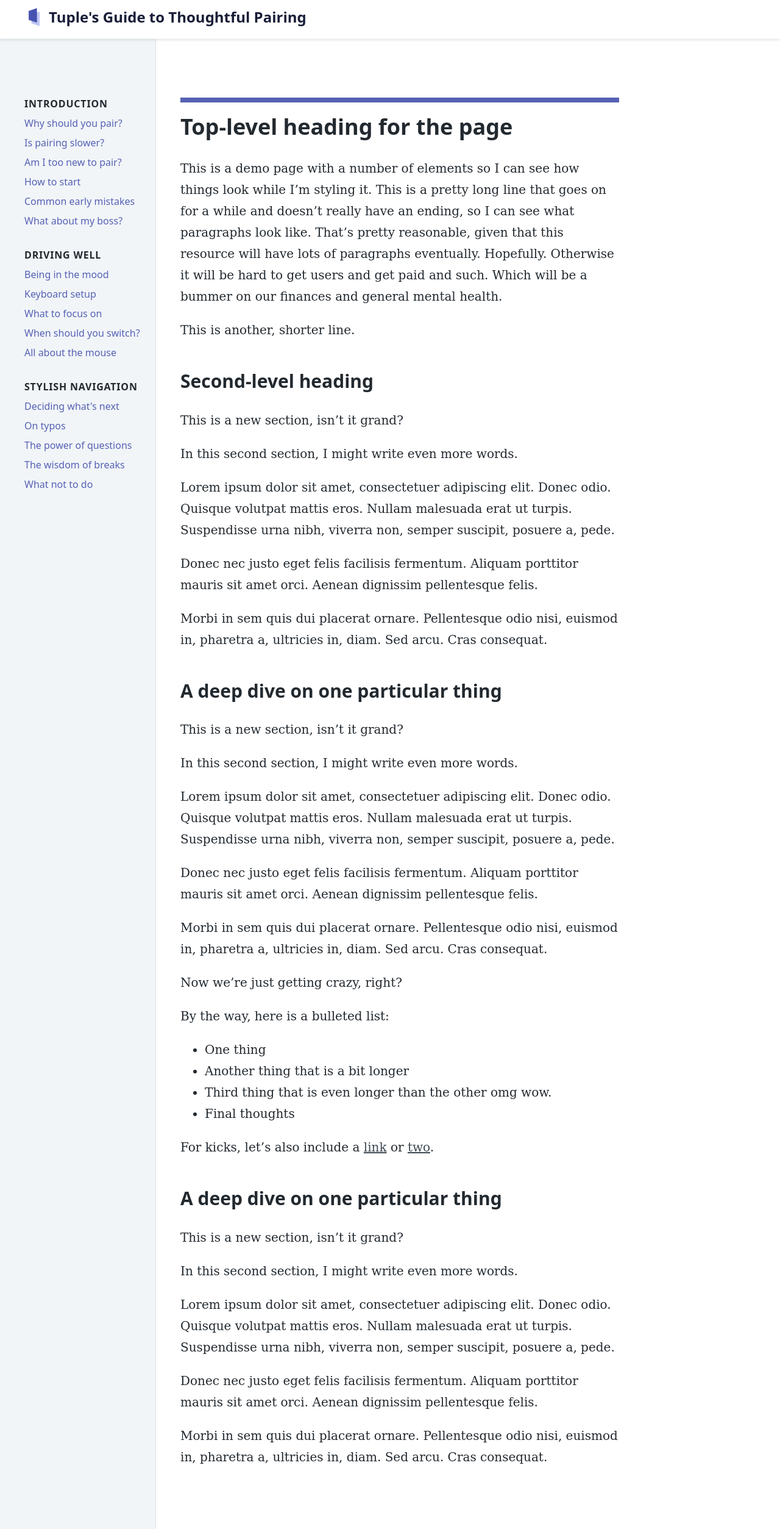
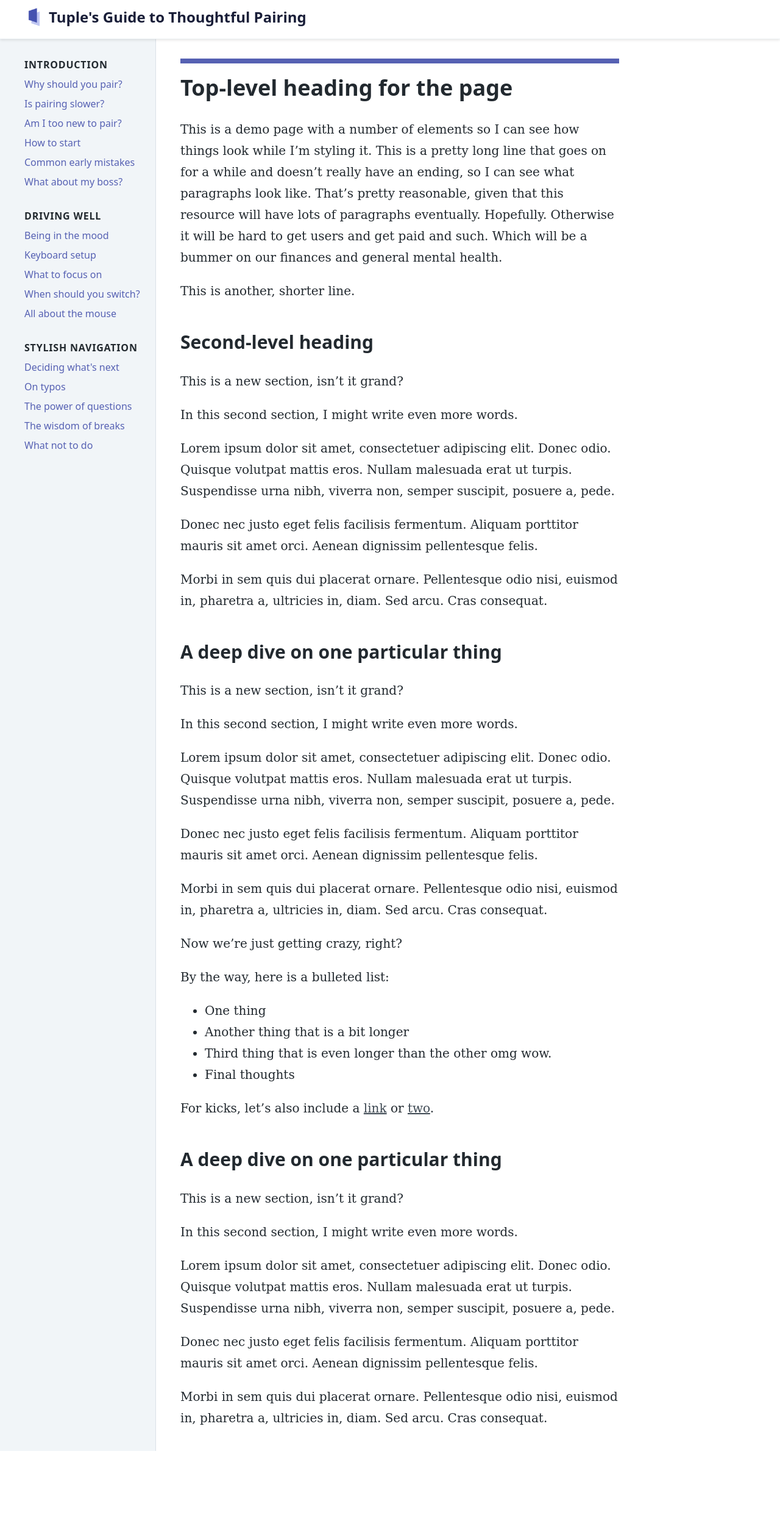
Before and after one commit to tupleapp/pair-programming-guide, a Jekyll site: the page built from demo.md, in a window 1280 px wide. Shown: the whole page at 61% size. Built offline with Jekyll 4.4.1, drawn with Linux system fonts in a browser that asks for light colours; after the commit the page ends 2379 px from its top, so only the background shows below that.

Commit message:
fix borked height of nav and content

```diff
--- a/_layouts/default.html
+++ b/_layouts/default.html
@@ -22,7 +22,7 @@
 
     <div class="flex">
       <div class="absolute hidden z-40 top-16 bg-grey-lighter w-full border-r lg:-mb-0 lg:static lg:border-b-0 lg:pt-0 lg:w-1/4 lg:block xl:w-1/6 min-w-16">
-        <nav class="mt-24 ml-10">
+        <nav class="mt-8 ml-10">
           <p class="mb-3 uppercase tracking-wide font-bold leading-tight">Introduction</p>
           <ul class="list-reset">
             <li class="mb-3 mr-4 leading-tight"><a href="#" class="no-underline">Why should you pair?</a></li>
@@ -53,7 +53,7 @@
         </nav>
       </div>
 
-      <div class="container px-10 py-20 max-w-lg content">
+      <div class="container px-10 py-4 max-w-lg content">
         <div>
           <div class="border-t-8 border-indigo-dark mt-4 mb-2"></div>
           {{ content }}
```
